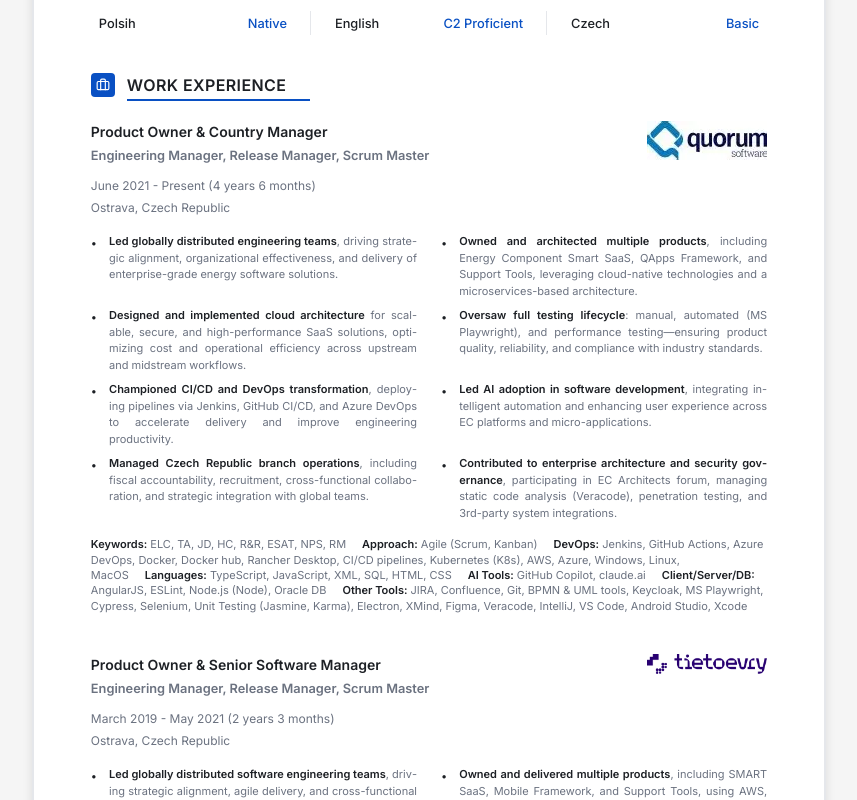
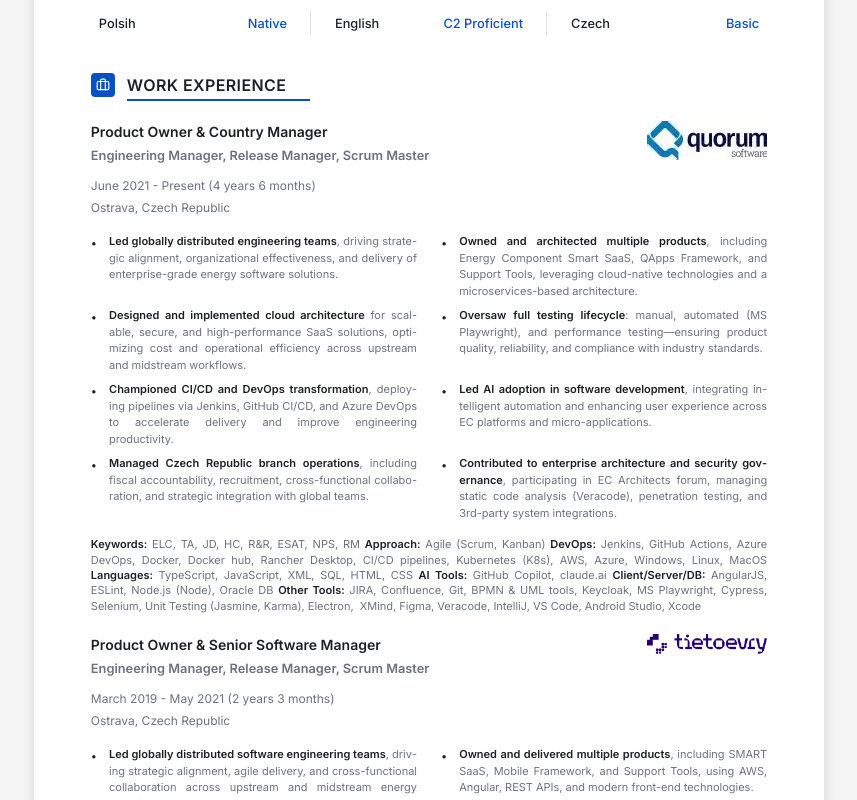
Before and after one commit to banczart/my-cv-website, a React (Vite) app: page / in a window 1280 px wide. Shown: the part 1720-2520 px from the top of the page, without its empty margins (211-1068 px from the left). Built offline with nearby package versions, Linux system fonts and the light colour scheme; the HTML template or start-up script is replaced by a standard one.

Commit message:
Adjustments

```diff
--- a/src/components/TechnicalSkills.tsx
+++ b/src/components/TechnicalSkills.tsx
@@ -110,7 +110,7 @@ export const TechnicalSkills = () => {
               </div>
             ))}
           </div>
-          <div className="text-11px text-muted-foreground">
+          <div className="text-11px text-muted-foreground" style={{ textAlign: 'justify' }}>
             <span className="font-medium">Agile: </span>
             {additionalMethodologies.join(", ")}
           </div>
@@ -129,7 +129,7 @@ export const TechnicalSkills = () => {
               </div>
             ))}
           </div>
-          <div className="text-11px text-muted-foreground">
+          <div className="text-11px text-muted-foreground" style={{ textAlign: 'justify' }}>
             <span className="font-medium">Also: </span>
             {additionalCloudAndIntegrations.join(", ")}
           </div>
@@ -148,7 +148,7 @@ export const TechnicalSkills = () => {
               </div>
             ))}
           </div>
-          <div className="text-11px text-muted-foreground">
+          <div className="text-11px text-muted-foreground" style={{ textAlign: 'justify' }}>
             <span className="font-medium"> </span>
             {additionalDevOps.join(", ")}
           </div>
@@ -167,7 +167,7 @@ export const TechnicalSkills = () => {
               </div>
             ))}
           </div>
-          <div className="text-11px text-muted-foreground">
+          <div className="text-11px text-muted-foreground" style={{ textAlign: 'justify' }}>
             <span className="font-medium"> </span>
             {additionalTestingAndAutomation.join(", ")}
           </div>
@@ -186,7 +186,7 @@ export const TechnicalSkills = () => {
               </div>
             ))}
           </div>
-          <div className="text-11px text-muted-foreground">
+          <div className="text-11px text-muted-foreground" style={{ textAlign: 'justify' }}>
             <span className="font-medium">Also: </span>
             {additionalProjectManagementTools.join(", ")}
           </div>
@@ -205,7 +205,7 @@ export const TechnicalSkills = () => {
               </div>
             ))}
           </div>
-          <div className="text-11px text-muted-foreground">
+          <div className="text-11px text-muted-foreground" style={{ textAlign: 'justify' }}>
             <span className="font-medium"> </span>
             {additionalLanguages.join(", ")}
           </div>
@@ -224,7 +224,7 @@ export const TechnicalSkills = () => {
               </div>
             ))}
           </div>
-          <div className="text-11px text-muted-foreground">
+          <div className="text-11px text-muted-foreground" style={{ textAlign: 'justify' }}>
             <span className="font-medium">Also: </span>
             {additionalTools.join(", ")}
           </div>
--- a/src/components/WorkExperience.tsx
+++ b/src/components/WorkExperience.tsx
@@ -42,7 +42,7 @@ const ExperienceItem = ({
   };
 
   return (
-    <div className="mb-10">
+    <div style={{ marginBottom: '20px' }}>
       <div className="flex items-start gap-6 mb-3">
         <div className="flex-1">
           <h3 className="font-semibold text-foreground mb-1" style={{ fontSize: '14px' }}>{title}</h3>
@@ -75,47 +75,54 @@ const ExperienceItem = ({
       </ul>
 
       {keywords && (
-        <div style={{ fontSize: '11px', lineHeight: '1.4' }}>
-          <div style={{ wordWrap: 'break-word' }}>
+        <div style={{ fontSize: '11px', lineHeight: '1.4', textAlign: 'justify' }}>
+          <div>
             {keywords.other && (
               <>
-                <strong className="font-semibold text-foreground">Keywords:</strong> <span className="text-muted-foreground">{keywords.other}</span>
-                {(keywords.approach || keywords.devops || keywords.languages || keywords.aitools || keywords.clientserver || keywords.tools) && <span style={{ marginLeft: '16px' }}></span>}
+                <strong className="font-semibold text-foreground">Keywords:</strong>{' '}
+                <span className="text-muted-foreground" style={{ whiteSpace: 'pre-wrap' }}>{keywords.other}</span>
+                {(keywords.approach || keywords.devops || keywords.languages || keywords.aitools || keywords.clientserver || keywords.tools) && <span> </span>}
               </>
             )}
             {keywords.approach && (
               <>
-                <strong className="font-semibold text-foreground">Approach:</strong> <span className="text-muted-foreground">{keywords.approach}</span>
-                {(keywords.devops || keywords.languages || keywords.aitools || keywords.clientserver || keywords.tools) && <span style={{ marginLeft: '16px' }}></span>}
+                <strong className="font-semibold text-foreground">Approach:</strong>{' '}
+                <span className="text-muted-foreground" style={{ whiteSpace: 'pre-wrap' }}>{keywords.approach}</span>
+                {(keywords.devops || keywords.languages || keywords.aitools || keywords.clientserver || keywords.tools) && <span> </span>}
               </>
             )}
             {keywords.devops && (
               <>
-                <strong className="font-semibold text-foreground">DevOps:</strong> <span className="text-muted-foreground">{keywords.devops}</span>
-                {(keywords.languages || keywords.aitools || keywords.clientserver || keywords.tools) && <span style={{ marginLeft: '16px' }}></span>}
+                <strong className="font-semibold text-foreground">DevOps:</strong>{' '}
+                <span className="text-muted-foreground" style={{ whiteSpace: 'pre-wrap' }}>{keywords.devops}</span>
+                {(keywords.languages || keywords.aitools || keywords.clientserver || keywords.tools) && <span> </span>}
               </>
             )}
             {keywords.languages && (
               <>
-                <strong className="font-semibold text-foreground">Languages:</strong> <span className="text-muted-foreground">{keywords.languages}</span>
-                {(keywords.aitools || keywords.clientserver || keywords.tools) && <span style={{ marginLeft: '16px' }}></span>}
+                <strong className="font-semibold text-foreground">Languages:</strong>{' '}
+                <span className="text-muted-foreground" style={{ whiteSpace: 'pre-wrap' }}>{keywords.languages}</span>
+                {(keywords.aitools || keywords.clientserver || keywords.tools) && <span> </span>}
               </>
             )}
             {keywords.aitools && (
               <>
-                <strong className="font-semibold text-foreground">AI Tools:</strong> <span className="text-muted-foreground">{keywords.aitools}</span>
-                {(keywords.clientserver || keywords.tools) && <span style={{ marginLeft: '16px' }}></span>}
+                <strong className="font-semibold text-foreground">AI Tools:</strong>{' '}
+                <span className="text-muted-foreground" style={{ whiteSpace: 'pre-wrap' }}>{keywords.aitools}</span>
+                {(keywords.clientserver || keywords.tools) && <span> </span>}
               </>
             )}
             {keywords.clientserver && (
               <>
-                <strong className="font-semibold text-foreground">Client/Server/DB:</strong> <span className="text-muted-foreground">{keywords.clientserver}</span>
-                {(keywords.tools) && <span style={{ marginLeft: '16px' }}></span>}
+                <strong className="font-semibold text-foreground">Client/Server/DB:</strong>{' '}
+                <span className="text-muted-foreground" style={{ whiteSpace: 'pre-wrap' }}>{keywords.clientserver}</span>
+                {(keywords.tools) && <span> </span>}
               </>
             )}
             {keywords.tools && (
               <>
-                <strong className="font-semibold text-foreground">Other Tools:</strong> <span className="text-muted-foreground">{keywords.tools}</span>
+                <strong className="font-semibold text-foreground">Other Tools:</strong>{' '}
+                <span className="text-muted-foreground" style={{ whiteSpace: 'pre-wrap' }}>{keywords.tools}</span>
               </>
             )}
           </div>
```
